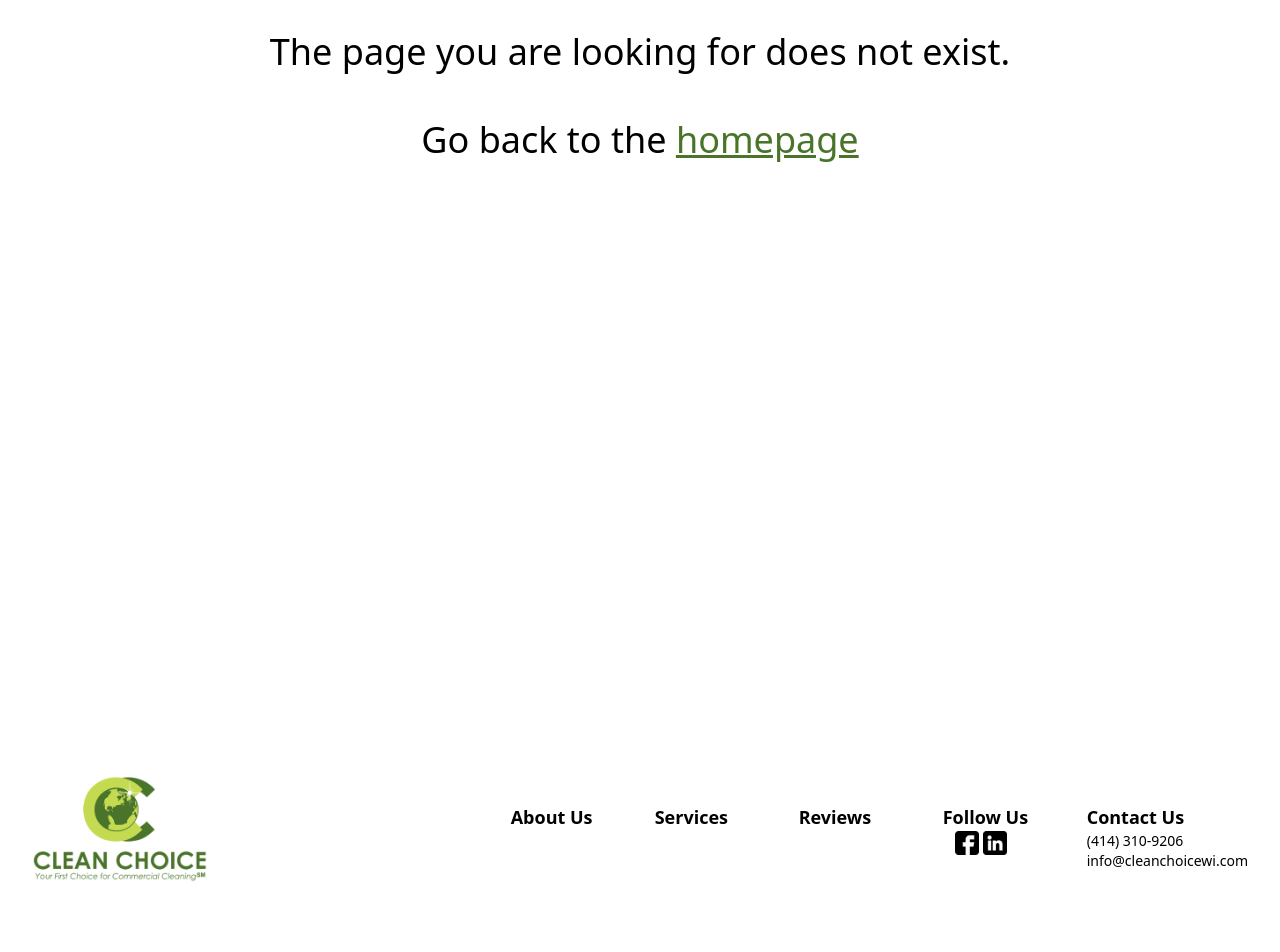
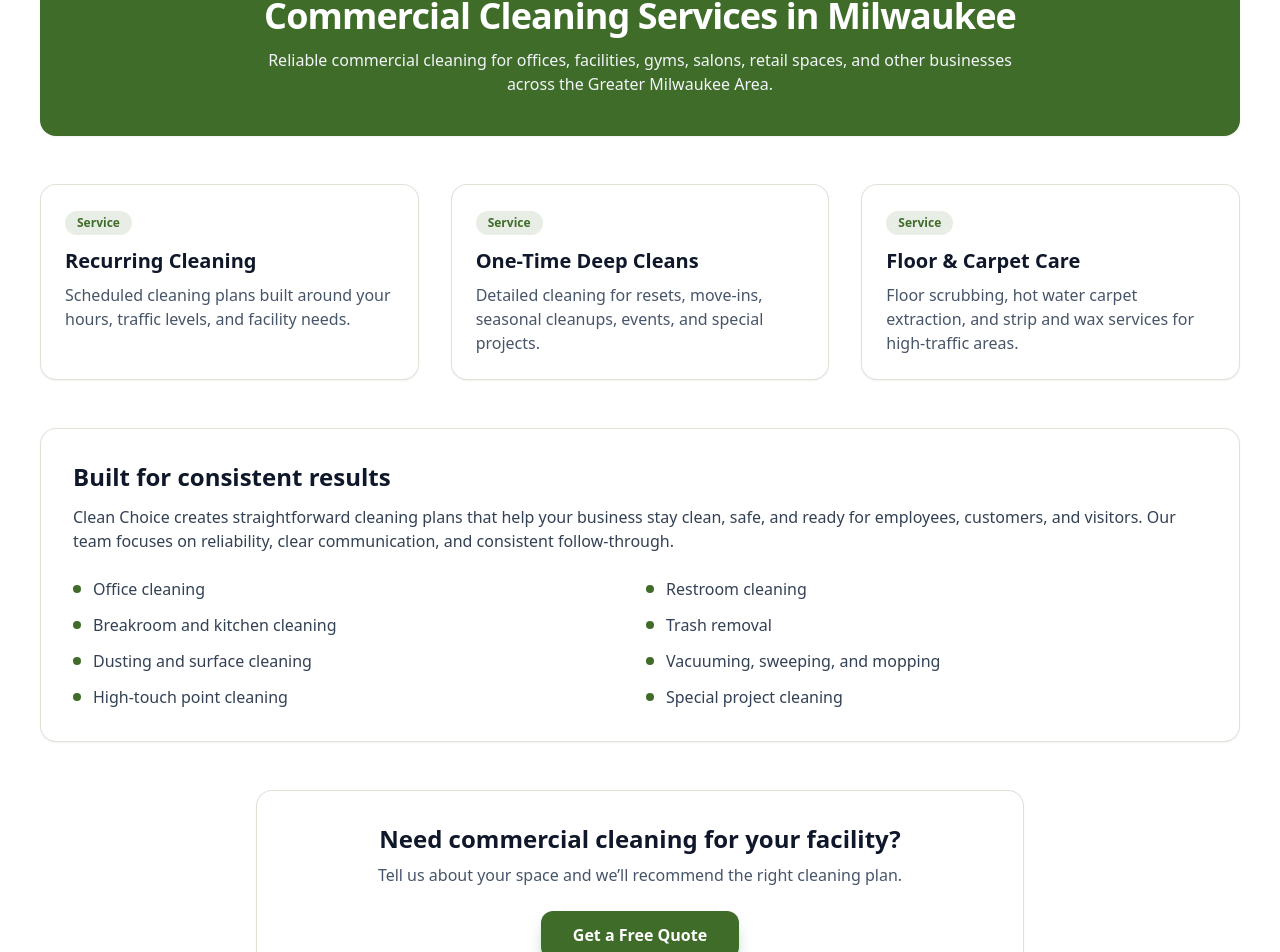
Before and after one commit to Clean-Choice-Website/clean-choice, a React (Vite) app: page /commercial-cleaning in a window 1280 px wide. Shown: the part 287-1239 px from the top of the page. Before the commit the page ends 1217 px from the top, so only its background shows below. Built offline with nearby package versions, Linux system fonts and the light colour scheme.

Commit message:
Add commercial cleaning page

```diff
--- a/src/App.jsx
+++ b/src/App.jsx
@@ -18,6 +18,7 @@ import FloorScrubbing from "./BlogArticles/FloorScrubbing";
 import WhyChooseUs from "./BlogArticles/WhyCleanChoice";
 import PrivacyPolicy from "./PrivacyPolicy";
 import ThankYou from "./ThankYou";
+import CommercialCleaning from "./CommercialCleaning";
 
 function NotFound() {
   return (
@@ -74,6 +75,7 @@ function App() {
         <Route exact path="/floor-scrubbing" element={<FloorScrubbing />} />
         <Route exact path="/why-clean-choice" element={<WhyChooseUs />} />
         <Route exact path="/airport-cleaning" element={<AirportCleaning />} />
+        <Route path="/commercial-cleaning" element={<CommercialCleaning />} />
         <Route exact path="/privacy-policy" element={<PrivacyPolicy />} />
         <Route path="/thank-you" element={<ThankYou />} />
         <Route path="*" element={<NotFound />} />
--- /dev/null
+++ b/src/CommercialCleaning.jsx
@@ -0,0 +1,156 @@
+import { Helmet } from "react-helmet";
+import { useEffect } from "react";
+import ContactInfo from "./components/ContactInfo";
+import { scrollToTop } from "./utils/scrollToTop";
+
+const DARK = "#406C2A";
+const MID_TINT = "rgba(64,108,42,0.18)";
+const LIGHT_TINT = "rgba(64,108,42,0.12)";
+
+const FORM_URL = "https://40s7vw.share-na2.hsforms.com/2vnsTJgLFQiK5iSSq8YUuVA";
+
+const CommercialCleaning = () => {
+  useEffect(() => {
+    scrollToTop();
+  }, []);
+
+  return (
+    <div className="bg-white">
+      <Helmet>
+        <script
+          async
+          src="https://www.googletagmanager.com/gtag/js?id=AW-18284556626"
+        ></script>
+        <script>
+          {`
+            window.dataLayer = window.dataLayer || [];
+            function gtag(){dataLayer.push(arguments);}
+            gtag('js', new Date());
+            gtag('config', 'AW-18284556626');
+          `}
+        </script>
+
+        <title>Commercial Cleaning Milwaukee WI | Clean Choice</title>
+        <meta
+          name="description"
+          content="Commercial cleaning services for Milwaukee and southeastern Wisconsin businesses. Reliable crews, recurring service, deep cleans, floor care, and clear communication."
+        />
+      </Helmet>
+
+      <ContactInfo />
+
+      <main className="mx-auto max-w-screen-2xl px-6 py-12 md:px-10 md:py-16">
+        <section
+          className="rounded-2xl px-6 py-10 text-center text-white shadow-sm md:px-10"
+          style={{ backgroundColor: DARK }}
+        >
+          <h1 className="text-3xl font-extrabold tracking-tight md:text-4xl">
+            Commercial Cleaning Services in Milwaukee
+          </h1>
+          <p className="mx-auto mt-3 max-w-3xl text-slate-100">
+            Reliable commercial cleaning for offices, facilities, gyms, salons,
+            retail spaces, and other businesses across the Greater Milwaukee
+            Area.
+          </p>
+        </section>
+
+        <section className="grid gap-8 py-12 lg:grid-cols-3">
+          {[
+            {
+              title: "Recurring Cleaning",
+              text: "Scheduled cleaning plans built around your hours, traffic levels, and facility needs.",
+            },
+            {
+              title: "One-Time Deep Cleans",
+              text: "Detailed cleaning for resets, move-ins, seasonal cleanups, events, and special projects.",
+            },
+            {
+              title: "Floor & Carpet Care",
+              text: "Floor scrubbing, hot water carpet extraction, and strip and wax services for high-traffic areas.",
+            },
+          ].map((item) => (
+            <div
+              key={item.title}
+              className="rounded-2xl border bg-white p-6 shadow-sm"
+              style={{ borderColor: MID_TINT }}
+            >
+              <div
+                className="inline-flex rounded-full px-3 py-1 text-xs font-semibold"
+                style={{ backgroundColor: LIGHT_TINT, color: DARK }}
+              >
+                Service
+              </div>
+              <h2 className="mt-3 text-xl font-extrabold text-slate-900">
+                {item.title}
+              </h2>
+              <p className="mt-2 text-slate-600">{item.text}</p>
+            </div>
+          ))}
+        </section>
+
+        <section
+          className="rounded-2xl border bg-white p-8 shadow-sm"
+          style={{ borderColor: MID_TINT }}
+        >
+          <h2 className="text-2xl font-extrabold text-slate-900">
+            Built for consistent results
+          </h2>
+          <p className="mt-3 text-slate-700">
+            Clean Choice creates straightforward cleaning plans that help your
+            business stay clean, safe, and ready for employees, customers, and
+            visitors. Our team focuses on reliability, clear communication, and
+            consistent follow-through.
+          </p>
+
+          <ul className="mt-6 grid gap-3 md:grid-cols-2">
+            {[
+              "Office cleaning",
+              "Restroom cleaning",
+              "Breakroom and kitchen cleaning",
+              "Trash removal",
+              "Dusting and surface cleaning",
+              "Vacuuming, sweeping, and mopping",
+              "High-touch point cleaning",
+              "Special project cleaning",
+            ].map((item) => (
+              <li key={item} className="flex gap-3 text-slate-700">
+                <span
+                  className="mt-2 h-2 w-2 shrink-0 rounded-full"
+                  style={{ backgroundColor: DARK }}
+                />
+                <span>{item}</span>
+              </li>
+            ))}
+          </ul>
+        </section>
+
+        <section className="py-12 text-center">
+          <div
+            className="mx-auto max-w-3xl rounded-2xl border bg-white p-8 shadow-sm"
+            style={{ borderColor: MID_TINT }}
+          >
+            <h2 className="text-2xl font-extrabold text-slate-900">
+              Need commercial cleaning for your facility?
+            </h2>
+            <p className="mx-auto mt-2 max-w-2xl text-slate-600">
+              Tell us about your space and we’ll recommend the right cleaning
+              plan.
+            </p>
+            <div className="mt-6">
+              <a
+                href={FORM_URL}
+                target="_blank"
+                rel="noopener noreferrer"
+                className="inline-flex items-center justify-center rounded-xl bg-[#406C2A] px-8 py-3 font-semibold text-white shadow-lg shadow-green-700/30 transition hover:bg-[#355622]"
+              >
+                Get a Free Quote
+              </a>
+            </div>
+          </div>
+        </section>
+      </main>
+    </div>
+  );
+};
+
+export default CommercialCleaning;
```
